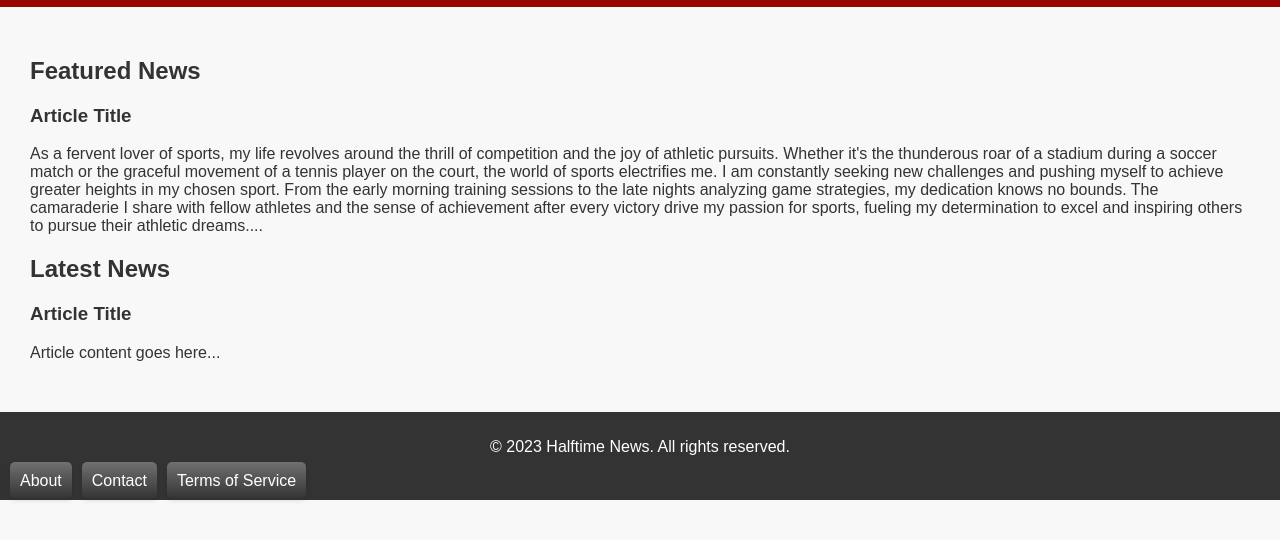
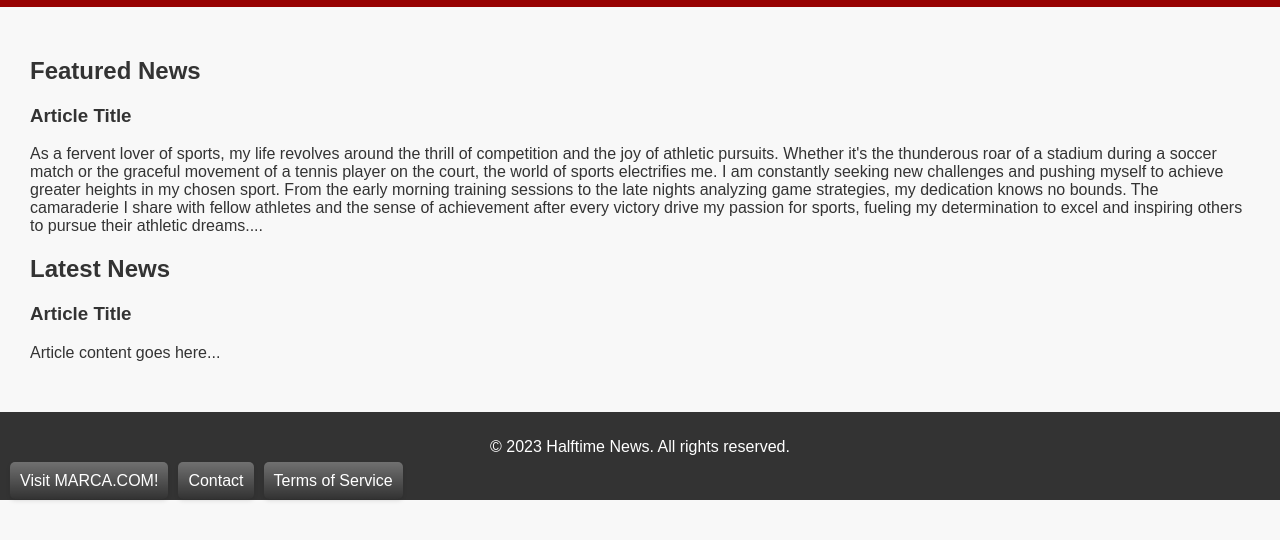
Before and after one commit to denzel04/denzel04.github.io, a plain HTML site: page index.html in a window 1280 px wide. Shown: the part 132-672 px from the top of the page. Drawn offline with Linux system fonts and the light colour scheme.

Commit message:
index.html

```diff
--- a/index.html
+++ b/index.html
@@ -177,7 +177,7 @@
     <p>&copy; 2023 Halftime News. All rights reserved.</p>
     <nav>
       <ul>
-        <li><a href="#">About</a></li>
+        <li><a href="https://https://www.marca.com/en/football/barcelona.html">Visit MARCA.COM!</a></li>
         <li><a href="#">Contact</a></li>
         <li><a href="#">Terms of Service</a></li>
         <!-- Add more footer links as needed -->
```
